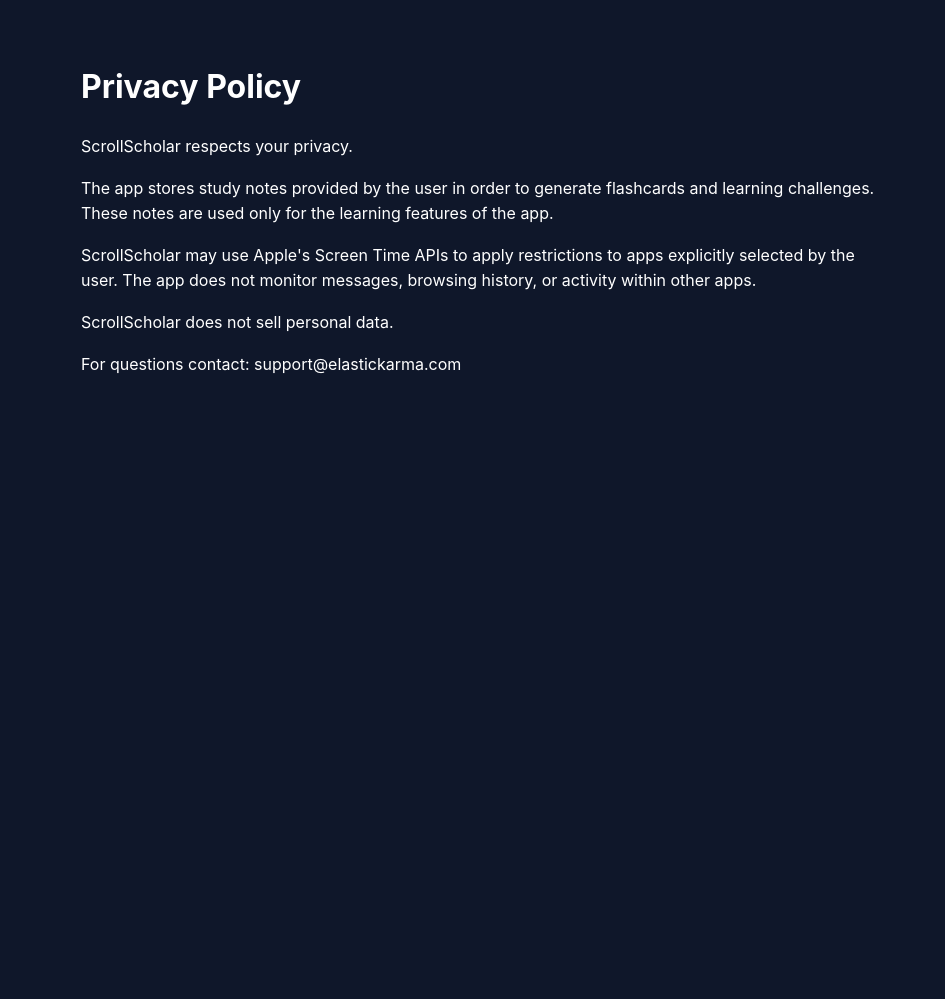
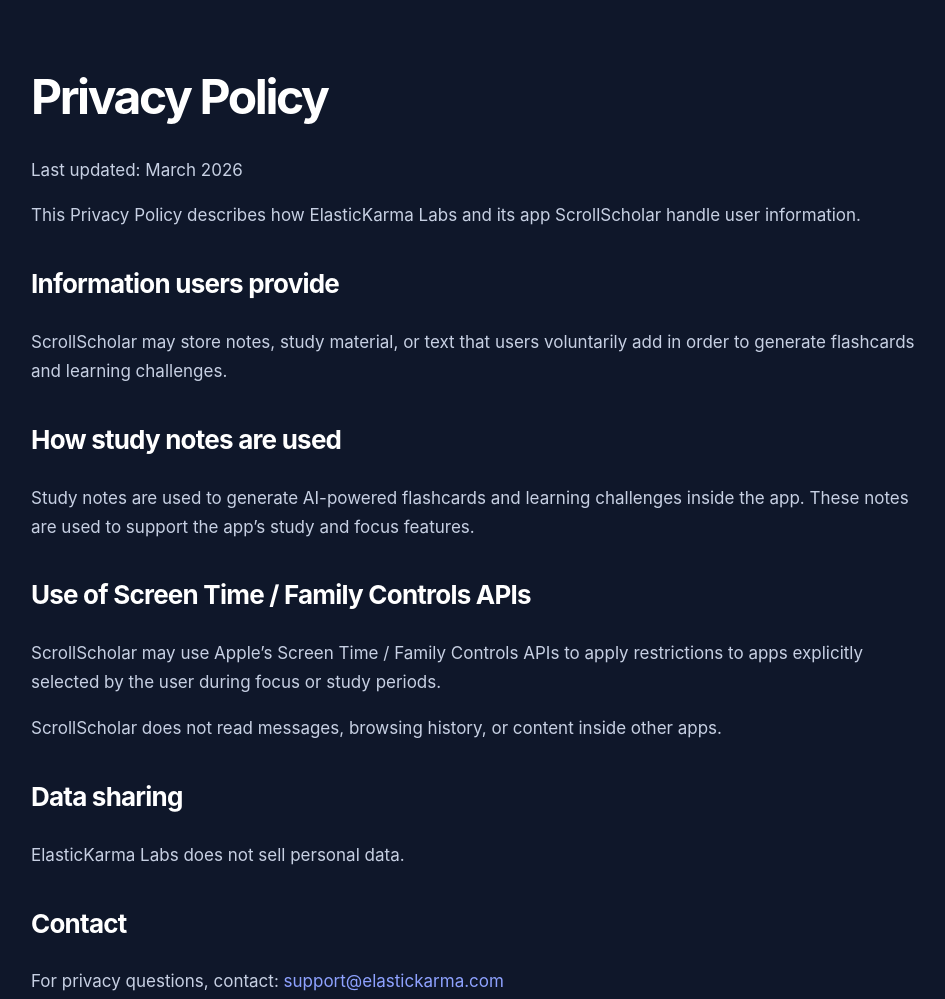
Before and after one commit to rontaggy-lang/elastickarma-site, a plain HTML site: page privacy.html in a window 1280 px wide. Shown: the whole page, without its empty margins (159-1104 px from the left). Before the commit the page ends 800 px from the top, so only its background shows below. Drawn offline with Linux system fonts and the light colour scheme.

Commit message:
Update privacy.html

```diff
--- a/privacy.html
+++ b/privacy.html
@@ -1,49 +1,59 @@
 <!DOCTYPE html>
-<html>
+<html lang="en">
 <head>
-<title>Privacy Policy</title>
-<meta name="viewport" content="width=device-width, initial-scale=1">
+  <meta charset="UTF-8" />
+  <meta name="viewport" content="width=device-width, initial-scale=1.0" />
+  <title>Privacy Policy | ElasticKarma Labs</title>
   <style>
     body{
-font-family:-apple-system,BlinkMacSystemFont,Arial;
-background:#0f172a;
-color:white;
-max-width:800px;
-margin:auto;
-padding:40px;
-line-height:1.6;
+      margin:0;
+      font-family:-apple-system,BlinkMacSystemFont,"SF Pro Text","Segoe UI",Inter,Roboto,Helvetica,Arial,sans-serif;
+      background:#0f172a;color:white;line-height:1.7;
     }
+    .wrap{max-width:900px;margin:0 auto;padding:56px 24px}
+    h1{font-size:48px;letter-spacing:-.05em;margin:0 0 18px}
+    h2{margin-top:32px;font-size:26px;letter-spacing:-.03em}
+    p, li{color:#c7d0e3;font-size:17px}
+    a{color:#8ea2ff;text-decoration:none}
   </style>
 </head>
-
 <body>
-
+  <div class="wrap">
     <h1>Privacy Policy</h1>
+    <p>Last updated: March 2026</p>
 
     <p>
-ScrollScholar respects your privacy.
+      This Privacy Policy describes how ElasticKarma Labs and its app ScrollScholar handle user information.
     </p>
 
+    <h2>Information users provide</h2>
     <p>
-The app stores study notes provided by the user in order to generate
-flashcards and learning challenges. These notes are used only for the
-learning features of the app.
+      ScrollScholar may store notes, study material, or text that users voluntarily add in order to generate flashcards and learning challenges.
     </p>
 
+    <h2>How study notes are used</h2>
     <p>
-ScrollScholar may use Apple's Screen Time APIs to apply restrictions
-to apps explicitly selected by the user. The app does not monitor
-messages, browsing history, or activity within other apps.
+      Study notes are used to generate AI-powered flashcards and learning challenges inside the app. These notes are used to support the app’s study and focus features.
     </p>
 
+    <h2>Use of Screen Time / Family Controls APIs</h2>
     <p>
-ScrollScholar does not sell personal data.
+      ScrollScholar may use Apple’s Screen Time / Family Controls APIs to apply restrictions to apps explicitly selected by the user during focus or study periods.
+    </p>
+    <p>
+      ScrollScholar does not read messages, browsing history, or content inside other apps.
     </p>
 
+    <h2>Data sharing</h2>
     <p>
-For questions contact:
-support@elastickarma.com
+      ElasticKarma Labs does not sell personal data.
     </p>
 
+    <h2>Contact</h2>
+    <p>
+      For privacy questions, contact:
+      <a href="mailto:support@elastickarma.com">support@elastickarma.com</a>
+    </p>
+  </div>
 </body>
 </html>
```
Lines whose indentation alone changed are shown as unchanged.
